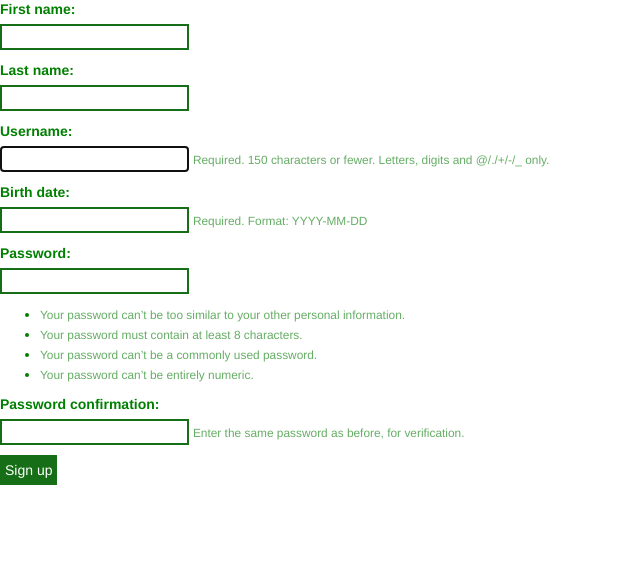
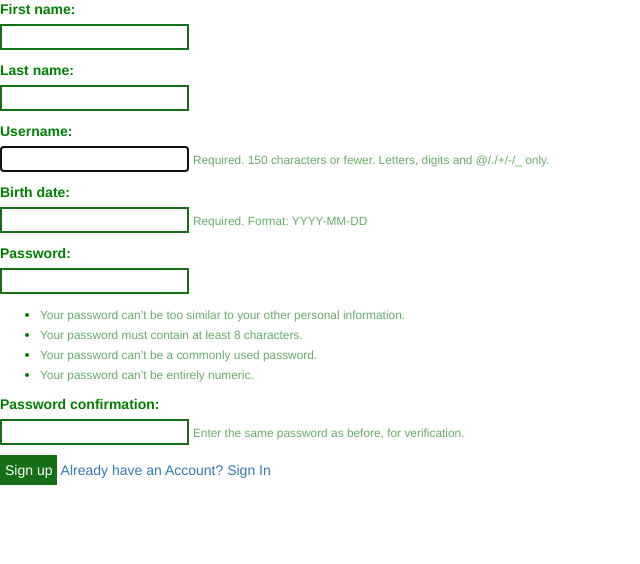
Before and after one commit to sidhbk08/Call-Break, a Django app: page /signup/ in a window 1280 px wide. Shown: the part 175-739 px from the top of the page, without its empty margins (0-640 px from the left). Run offline with Django 3.2, Linux system fonts and the light colour scheme; some libraries are stand-ins or nearby versions.

Commit message:
bs ab dikhne ka update hai

```diff
--- a/templates/signup.html
+++ b/templates/signup.html
@@ -45,5 +45,6 @@
         </p>
         {% endfor %}
         <button type="submit">Sign up</button>
+    <a href="{% url 'login' %}">Already have an Account? Sign In</a><p>
     </form>
 {% endblock %}
```
